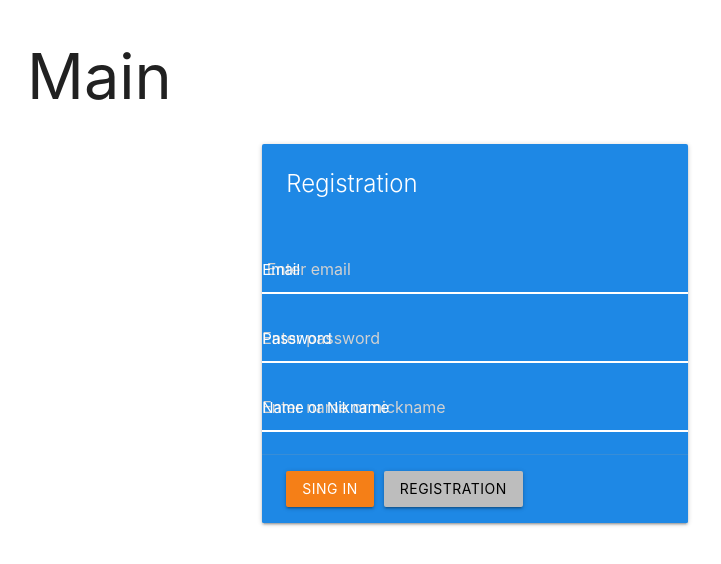
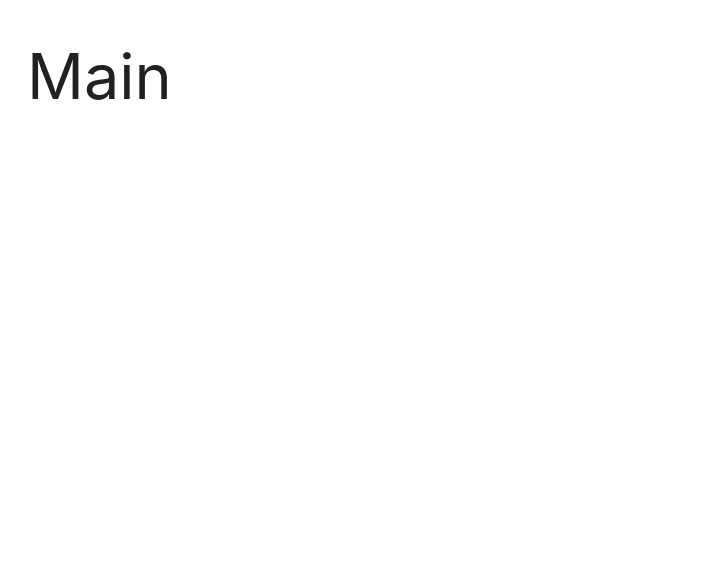
Before and after one commit to LexaMart/Travel-app, a React (Create React App) app in the folder client/: page /main in a window 1280 px wide. Shown: the top 564 px of the page, without its empty margins (165-886 px from the left). Built offline with nearby package versions, Linux system fonts and the light colour scheme.

Commit message:
prepares to merge

```diff
--- a/client/src/pages/main/Main.js
+++ b/client/src/pages/main/Main.js
@@ -1,11 +1,9 @@
 import React from 'react';
-import { AuthCard } from './Auth';
 
 export const Main = () => {
  return (
    <>
    <h1>Main</h1>
-   <AuthCard />
    </>
  )
 }
```
